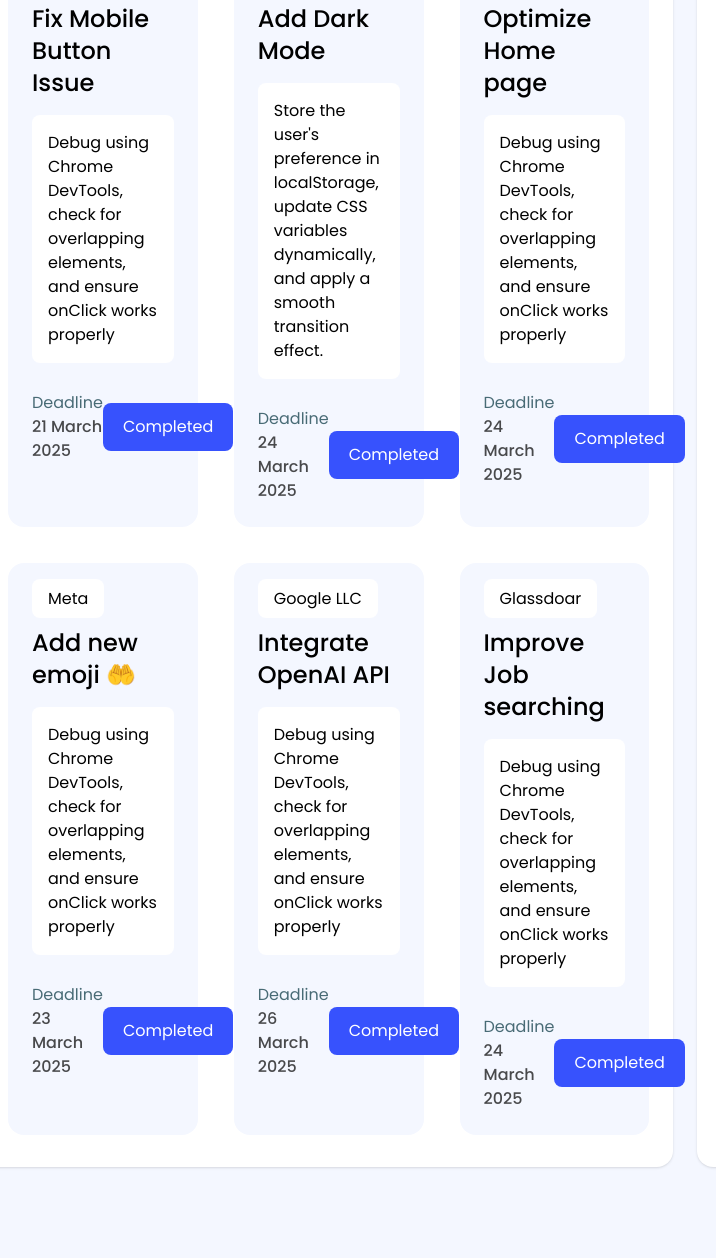
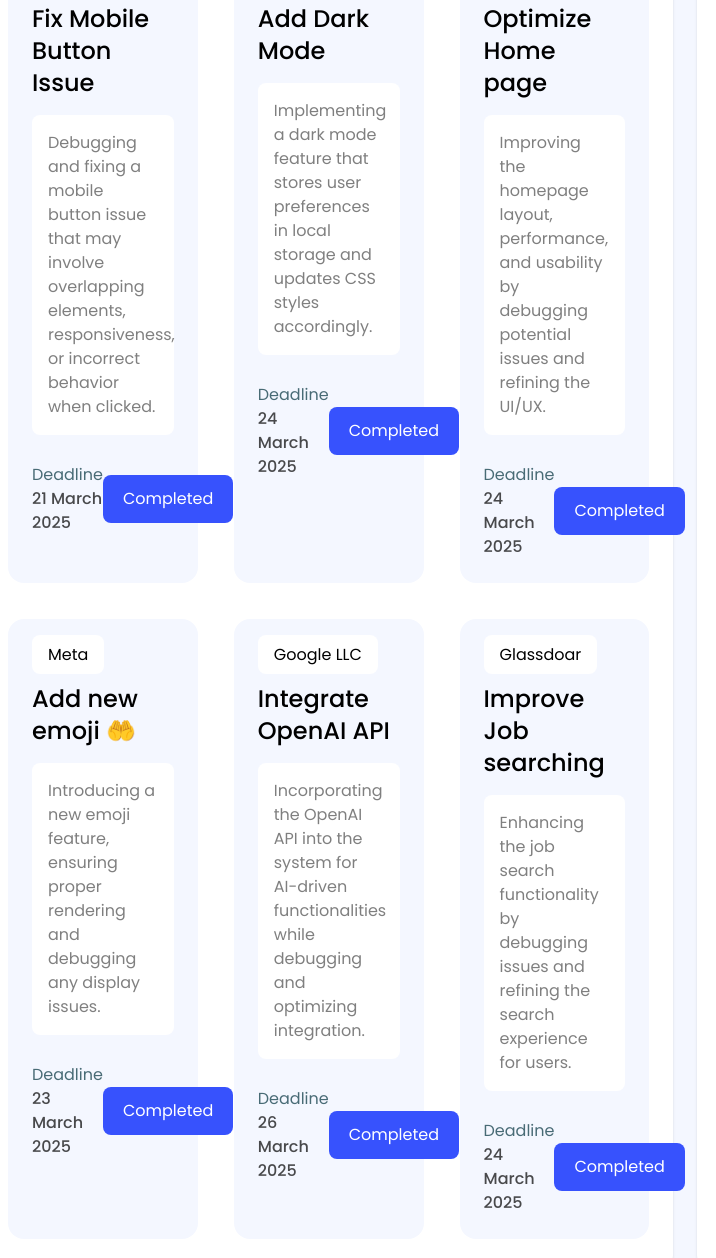
Before and after one commit to Akib-dev1/assignment-5, a plain HTML site: page index.html in a window 1280 px wide. Shown: the part 491-1749 px from the top of the page, without its empty margins (160-876 px from the left). Drawn offline with nearby package versions, Linux system fonts and the light colour scheme.

Commit message:
Final Touch

```diff
--- a/index.html
+++ b/index.html
@@ -57,7 +57,7 @@
                 <div class="bg-[#F4F7FF] p-6 rounded-2xl parent">
                     <p class="bg-white px-4 py-2 inline rounded-lg">ShopEase</p>
                     <h4 class="text-2xl font-medium mt-4 mb-4 titles">Fix Mobile Button Issue</h4>
-                    <div class="bg-white p-4 rounded-lg"><p>Debug using Chrome DevTools, check for overlapping elements, and ensure onClick works properly</p></div>
+                    <div class="bg-white p-4 rounded-lg"><p class="text-[rgb(0,0,0,.5)]">Debugging and fixing a mobile button issue that may involve overlapping elements, responsiveness, or incorrect behavior when clicked.</p></div>
                     <div class="mt-7 flex justify-between items-center">
                         <p class="text-[#00303C] opacity-[.7]">Deadline <br><span class="text-black font-medium">21 March 2025</span></p>
                         <button class="text-white px-5 cursor-pointer py-3 bg-[#3752FD] rounded-lg cmplt-btn disabled:bg-slate-300 disabled:text-black disabled:cursor-not-allowed">Completed</button>
@@ -66,7 +66,7 @@
                 <div class="bg-[#F4F7FF] p-6 rounded-2xl parent">
                     <p class="bg-white px-4 py-2 inline rounded-lg">CloudSync</p>
                     <h4 class="text-2xl font-medium mt-4 mb-4 titles">Add Dark Mode</h4>
-                    <div class="bg-white p-4 rounded-lg"><p>Store the user's preference in localStorage, update CSS variables dynamically, and apply a smooth transition effect.</p></div>
+                    <div class="bg-white p-4 rounded-lg"><p class="text-[rgb(0,0,0,.5)]">Implementing a dark mode feature that stores user preferences in local storage and updates CSS styles accordingly.</p></div>
                     <div class="mt-7 flex justify-between items-center">
                         <p class="text-[#00303C] opacity-[.7]">Deadline <br><span class="text-black font-medium">24 March 2025</span></p>
                         <button class="text-white px-5 cursor-pointer py-3 bg-[#3752FD] rounded-lg cmplt-btn disabled:bg-slate-300 disabled:text-black disabled:cursor-not-allowed">Completed</button>
@@ -75,7 +75,7 @@
                 <div class="bg-[#F4F7FF] p-6 rounded-2xl parent">
                     <p class="bg-white px-4 py-2 inline rounded-lg">SwiftPay</p>
                     <h4 class="text-2xl font-medium mt-4 mb-4 titles">Optimize  Home page</h4>
-                    <div class="bg-white p-4 rounded-lg"><p>Debug using Chrome DevTools, check for overlapping elements, and ensure onClick works properly</p></div>
+                    <div class="bg-white p-4 rounded-lg"><p class="text-[rgb(0,0,0,.5)]">Improving the homepage layout, performance, and usability by debugging potential issues and refining the UI/UX.</p></div>
                     <div class="mt-7 flex justify-between items-center">
                         <p class="text-[#00303C] opacity-[.7]">Deadline <br><span class="text-black font-medium">24 March 2025</span></p>
                         <button class="text-white px-5 cursor-pointer py-3 bg-[#3752FD] rounded-lg cmplt-btn disabled:bg-slate-300 disabled:text-black disabled:cursor-not-allowed">Completed</button>
@@ -84,7 +84,7 @@
                 <div class="bg-[#F4F7FF] p-6 rounded-2xl parent">
                     <p class="bg-white px-4 py-2 inline rounded-lg">Meta</p>
                     <h4 class="text-2xl font-medium mt-4 mb-4 titles">Add new emoji 🤲</h4>
-                    <div class="bg-white p-4 rounded-lg"><p>Debug using Chrome DevTools, check for overlapping elements, and ensure onClick works properly</p></div>
+                    <div class="bg-white p-4 rounded-lg"><p class="text-[rgb(0,0,0,.5)]">Introducing a new emoji feature, ensuring proper rendering and debugging any display issues.</p></div>
                     <div class="mt-7 flex justify-between items-center">
                         <p class="text-[#00303C] opacity-[.7]">Deadline <br><span class="text-black font-medium">23 March 2025</span></p>
                         <button class="text-white px-5 cursor-pointer py-3 bg-[#3752FD] rounded-lg cmplt-btn disabled:bg-slate-300 disabled:text-black disabled:cursor-not-allowed">Completed</button>
@@ -93,7 +93,7 @@
                 <div class="bg-[#F4F7FF] p-6 rounded-2xl parent">
                     <p class="bg-white px-4 py-2 inline rounded-lg">Google LLC</p>
                     <h4 class="text-2xl font-medium mt-4 mb-4 titles">Integrate OpenAI API</h4>
-                    <div class="bg-white p-4 rounded-lg"><p>Debug using Chrome DevTools, check for overlapping elements, and ensure onClick works properly</p></div>
+                    <div class="bg-white p-4 rounded-lg"><p class="text-[rgb(0,0,0,.5)]">Incorporating the OpenAI API into the system for AI-driven functionalities while debugging and optimizing integration.</p></div>
                     <div class="mt-7 flex justify-between items-center">
                         <p class="text-[#00303C] opacity-[.7]">Deadline <br><span class="text-black font-medium">26 March 2025</span></p>
                         <button class="text-white px-5 cursor-pointer py-3 bg-[#3752FD] rounded-lg cmplt-btn disabled:bg-slate-300 disabled:text-black disabled:cursor-not-allowed">Completed</button>
@@ -102,7 +102,7 @@
                 <div class="bg-[#F4F7FF] p-6 rounded-2xl parent">
                     <p class="bg-white px-4 py-2 inline rounded-lg">Glassdoar</p>
                     <h4 class="text-2xl font-medium mt-4 mb-4 titles">Improve Job searching</h4>
-                    <div class="bg-white p-4 rounded-lg"><p>Debug using Chrome DevTools, check for overlapping elements, and ensure onClick works properly</p></div>
+                    <div class="bg-white p-4 rounded-lg"><p class="text-[rgb(0,0,0,.5)]">Enhancing the job search functionality by debugging issues and refining the search experience for users.</p></div>
                     <div class="mt-7 flex justify-between items-center">
                         <p class="text-[#00303C] opacity-[.7]">Deadline <br><span class="text-black font-medium">24 March 2025</span></p>
                         <button class="text-white px-5 cursor-pointer py-3 bg-[#3752FD] rounded-lg cmplt-btn disabled:bg-slate-300 disabled:text-black disabled:cursor-not-allowed">Completed</button>
```
